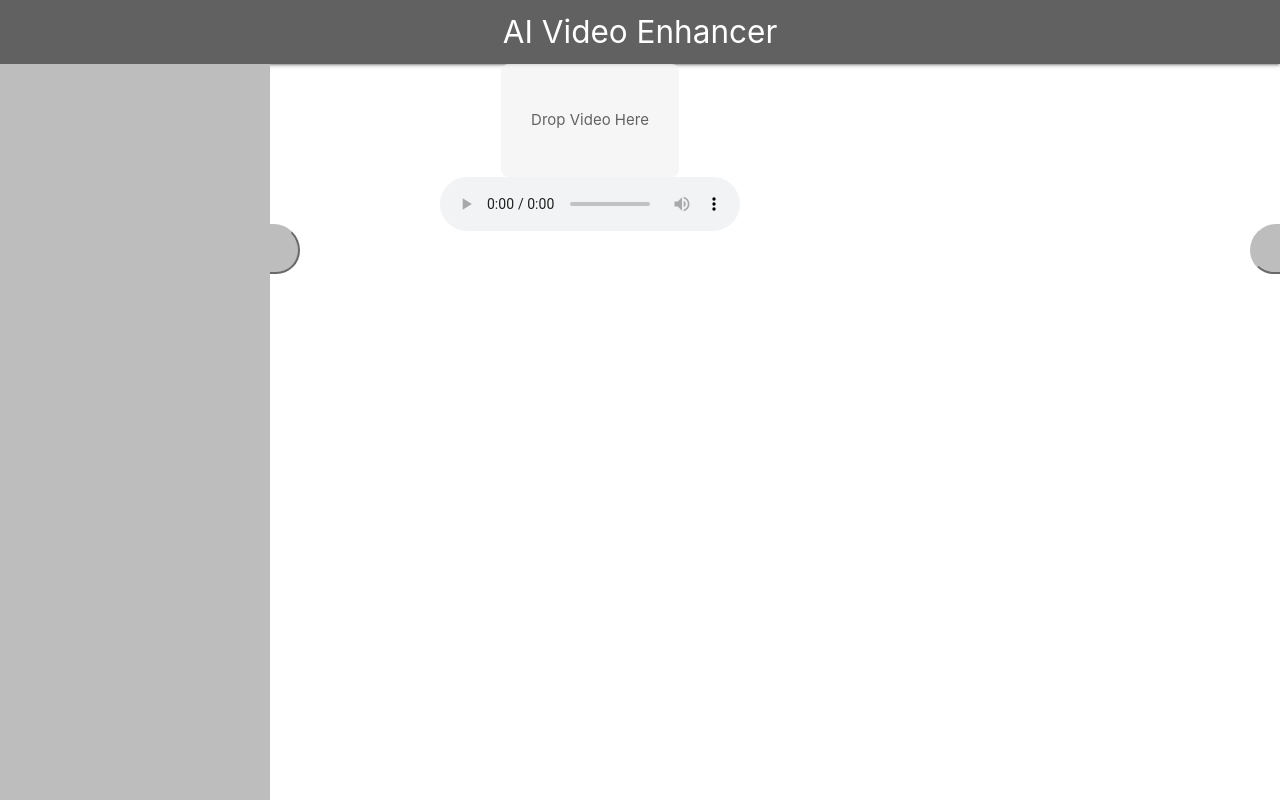
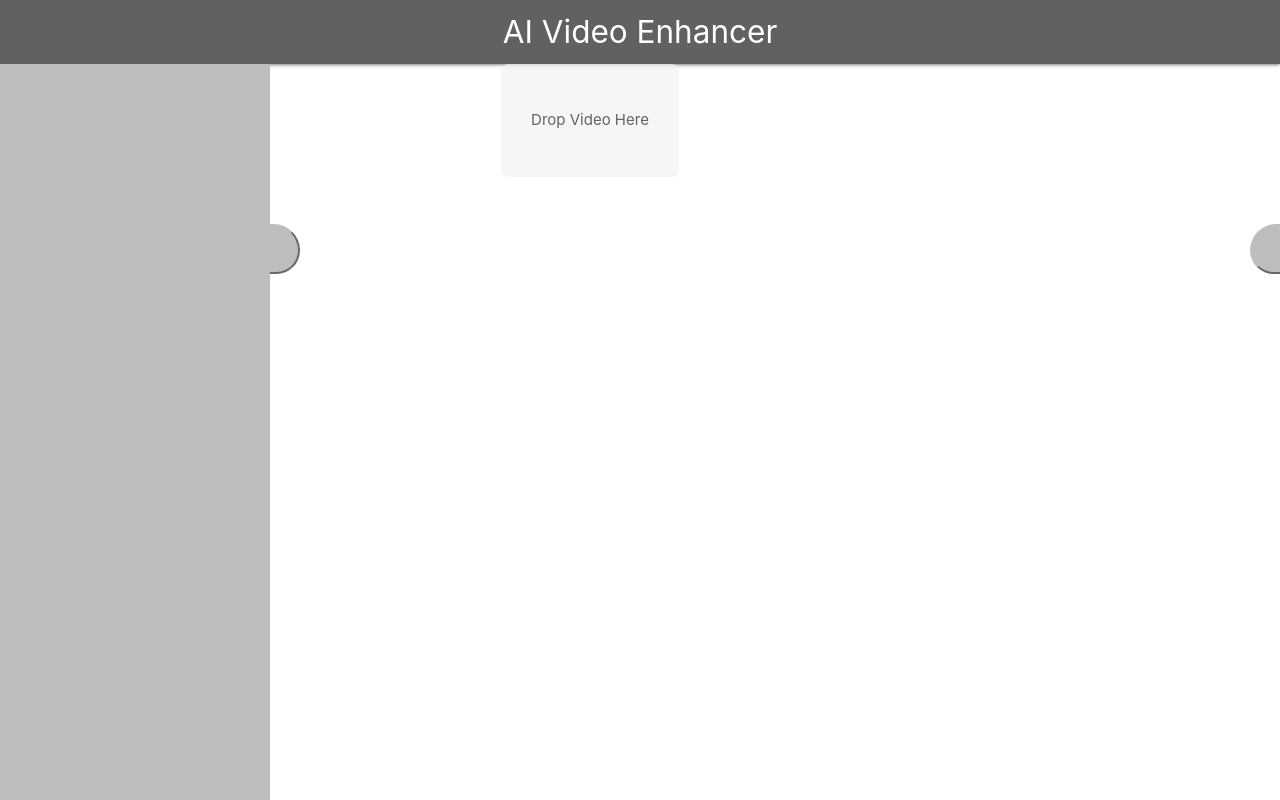
Before and after one commit to SENG4920-wiaa/server, a React (Create React App) app in the folder frontend-UI/app/: page / in a window 1280 px wide. Built offline with nearby package versions, Linux system fonts and the light colour scheme.

Commit message:
Removed test audio

```diff
--- a/frontend-UI/app/src/App.js
+++ b/frontend-UI/app/src/App.js
@@ -7,18 +7,6 @@ import EffectsSoundBar from './components/EffectsSoundBar'
 import VideoFrame from './components/VideoFrame'
 
 const App = (props) => {
-  let testAudioDOM;
-
-  const testAudio = (<audio
-      id="test-audio"
-      src="http://10.42.0.72/Downloads/bobby-flying.mov"
-      controls
-      ref={(e) => testAudioDOM = e}
-    >
-      Your browser does not support Audio
-    </audio>
-  );
-
   return (
     <div className="App">
       <header>
@@ -27,10 +15,7 @@ const App = (props) => {
       <div className="body">
         <div className="rightSidebar"><EffectsSoundBar /></div>
         <div className="leftSidebar"><BackgroundSoundBar /></div>
-        <div className="content">
-          <VideoFrame test_audio={() => testAudioDOM} />
-          {testAudio}
-        </div>
+        <div className="content"><VideoFrame/></div>
       </div>
       <footer>
       </footer>
--- a/frontend-UI/app/src/components/VideoFrame.js
+++ b/frontend-UI/app/src/components/VideoFrame.js
@@ -5,9 +5,6 @@ import axios from 'axios'
 
 const VideoFrame = (props) => {
   // send api request for transcript and labels
-
-  const testAudioDOM = props.test_audio;
-  console.log(props);
 
   const componentDidUpdate = () => {
     if (this.props.videoName !== null && this.props.videoBlob !== null) {
@@ -46,7 +43,7 @@ const VideoFrame = (props) => {
 
   return (
     <div>
-      <Video test_audio={props.test_audio} />
+      <Video/>
     </div>
   );
 }
```
